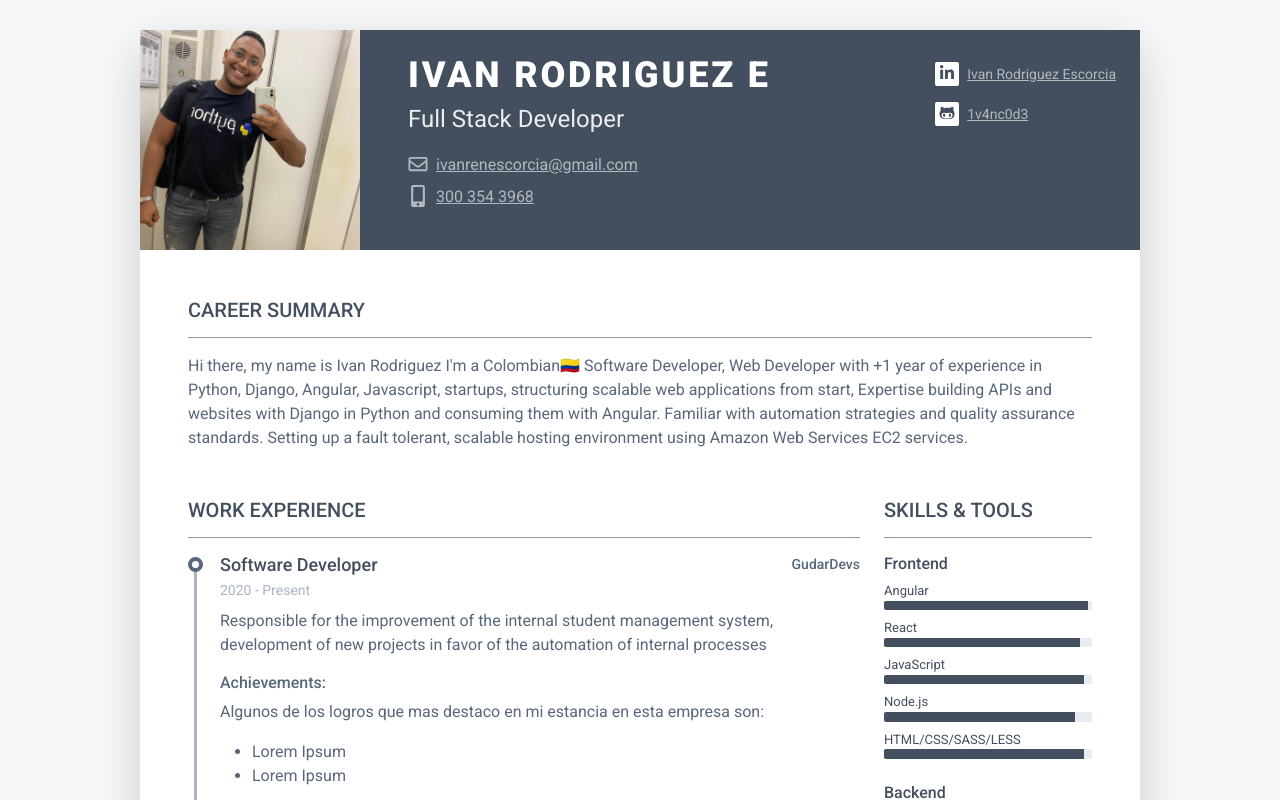
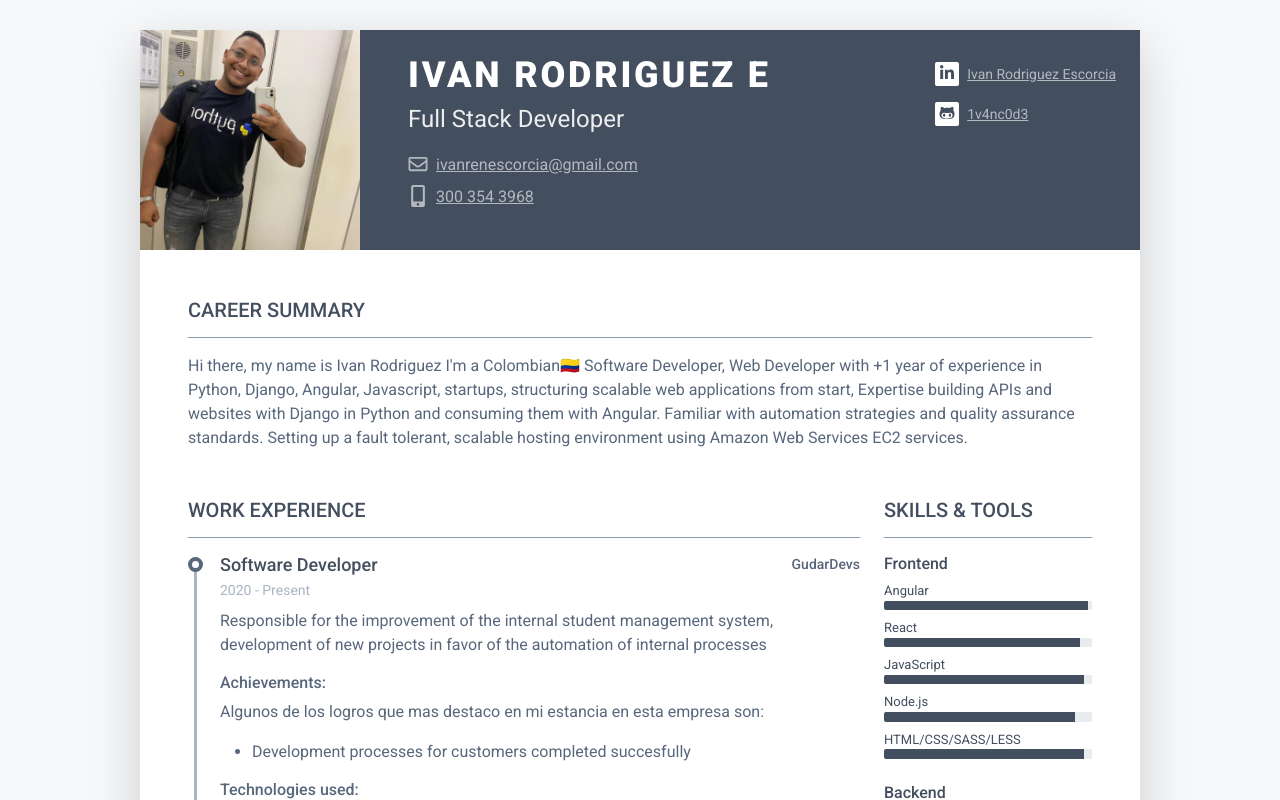
Before and after one commit to Ivanrenes/ivancode-cv, an Angular app: page / in a window 1280 px wide. Shown: the top 800 px of the page. Built offline with nearby package versions, Linux system fonts and the light colour scheme.

Commit message:
achievement added

```diff
--- a/src/app/app.component.ts
+++ b/src/app/app.component.ts
@@ -28,8 +28,7 @@ export class AppComponent {
       "roleTitle": "Software Developer",
       "roleDescription" : "Responsible for the improvement of the internal student management system, development of new projects in favor of the automation of internal processes",
       "roleAchievements" : [
-        "Lorem Ipsum",
-        "Lorem Ipsum",
+        "Development processes for customers completed succesfully"
       ],
       "roleSkills": [
         "Python",
```
